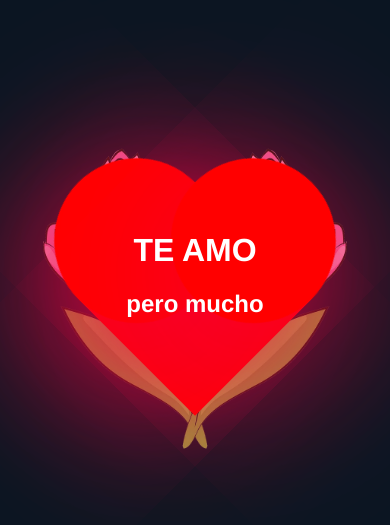
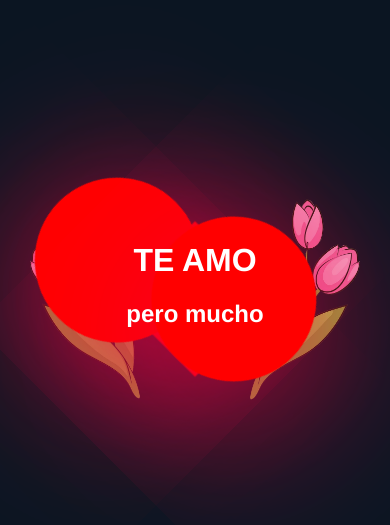
Before and after one commit to JoshCkSoup/Xmas, a plain HTML site: page index.html in a window 390 px wide. Shown: the part 123-648 px from the top of the page. Drawn offline with Linux system fonts and the light colour scheme.

Commit message:
Update styles.css

```diff
--- a/styles.css
+++ b/styles.css
@@ -1,4 +1,4 @@
-body{
+body {
     margin: 0;
     padding: 0;
     min-height: 100vh;
@@ -8,7 +8,7 @@ body{
     background: #0b1522;
 }
 
-.heart{
+.heart {
     height: 150px;
     width: 150px;
     background-color: red;
@@ -18,75 +18,88 @@ body{
     animation: beat 0.5s linear infinite alternate;
 }
 
-.content{
+.content {
     position: absolute;
     margin-bottom: 50px;
     text-align: center;
-
 }
 
-.content h1{
+.content h1,
+.content h2 {
     color: white;
     font-family: helvetica;
 }
 
-.content h2{
-    color: white;
-    font-family: helvetica;
+@keyframes beat {
+    0% {
+        transform: rotate(45deg) scale(1.10);
+    }
+    80% {
+        transform: rotate(45deg) scale(1.0);
+    }
+    100% {
+        transform: rotate(45deg) scale(0.8);
+    }
 }
 
-@keyframes beat{
-     0%{transform: rotate(45deg) scale(1.10);}
-     80%{transform: rotate(45deg) scale(1.0);}
-     100%{transform: rotate(45deg) scale(0.8);}
-}
-
-.heart::before{
+.heart::before,
+.heart::after {
     content: "";
     position: absolute;
     height: 150px;
     width: 150px;
     background: red;
-    right: 50%;
     border-radius: 50%;
     box-shadow: 20px 20px 150px #f20044;
 }
 
-.heart::after{
-    content: "";
-    position: absolute;
-    height: 150px;
-    width: 150px;
-    background: red;
-    top: -50%;
-    border-radius: 50%;
-    box-shadow: 20px 20px 150px #f20044;
+.heart::before {
+    right: 50%;
 }
 
-img{
+.heart::after {
+    top: -50%;
+}
+
+img {
     width: 15rem;
 }
 
-.tulileft{
+.tulileft {
     position: absolute;
     left: 5px;
 }
 
-.tuliright{
+.tuliright {
     position: absolute;
     right: 5px;
-    transform:scaleX(-1);
+    transform: scaleX(-1);
 }
 
-.xmas{
+.xmas {
     position: absolute;
     top: 710px;
     left: 50px;
 }
 
-.hoe{
+.hoe {
     position: absolute;
     top: 670px;
     right: 50px;
     height: 15rem;
 }
+
+@media only screen and (max-width: 768px) {
+    .heart {
+        height: 100px;
+        width: 100px;
+    }
+
+    .content {
+        margin-bottom: 30px;
+    }
+
+    img {
+        width: 10rem;
+    }
+}
```
